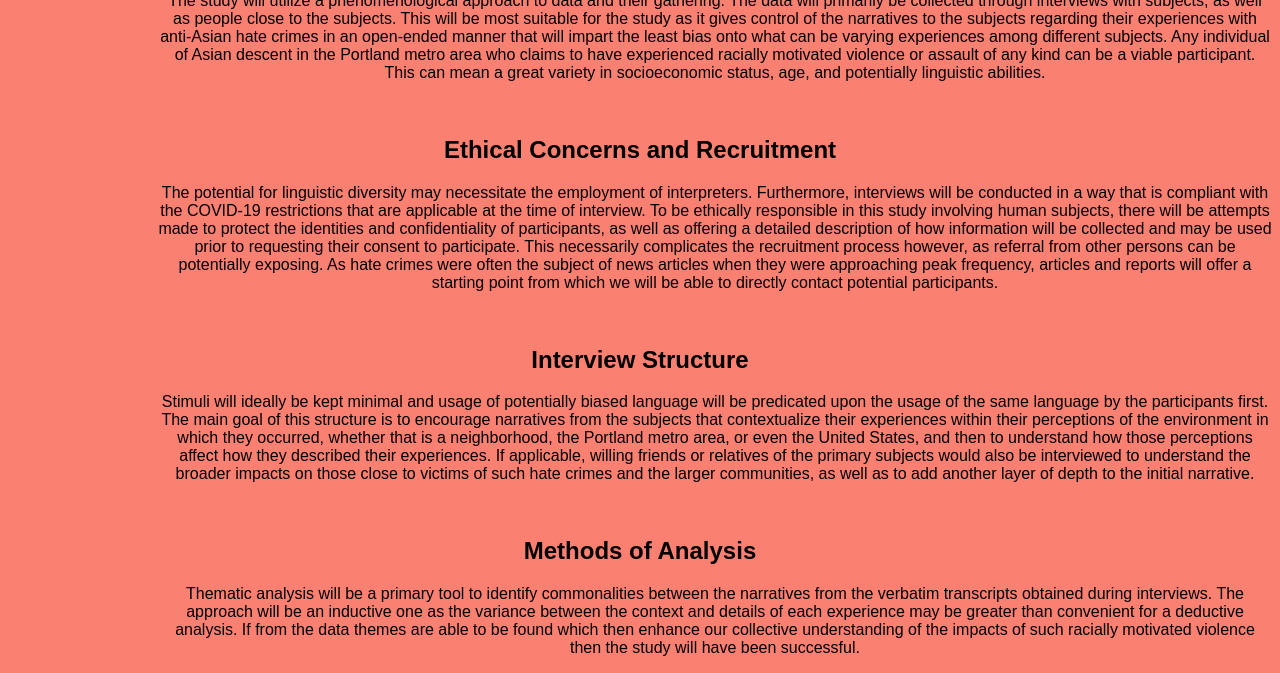
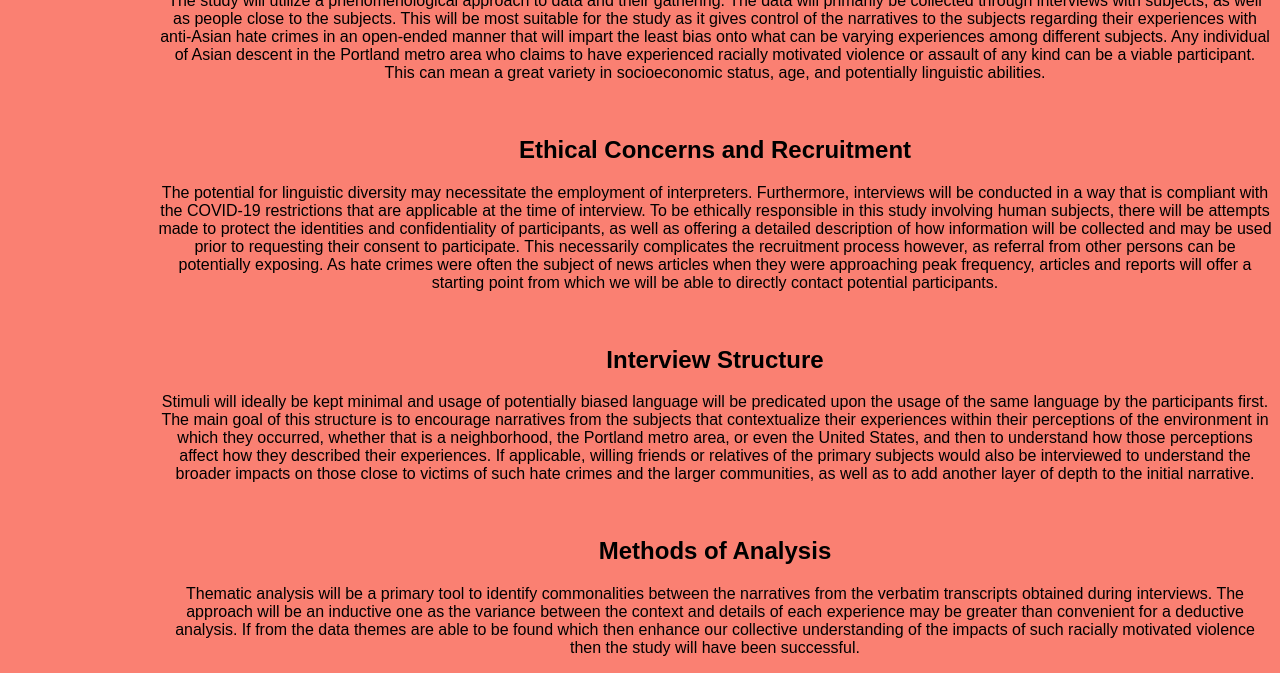
Before and after one commit to taishi43/researchproject, a plain HTML site: page method.html in a window 1280 px wide. Shown: the part 136-809 px from the top of the page. Drawn offline with Linux system fonts and the light colour scheme.

Commit message:
Update method.html

```diff
--- a/method.html
+++ b/method.html
@@ -41,6 +41,8 @@
 
   font-family: Arial, sans-serif;
 
+  margin-left: 150px;
+
 }
     p {
 
```
